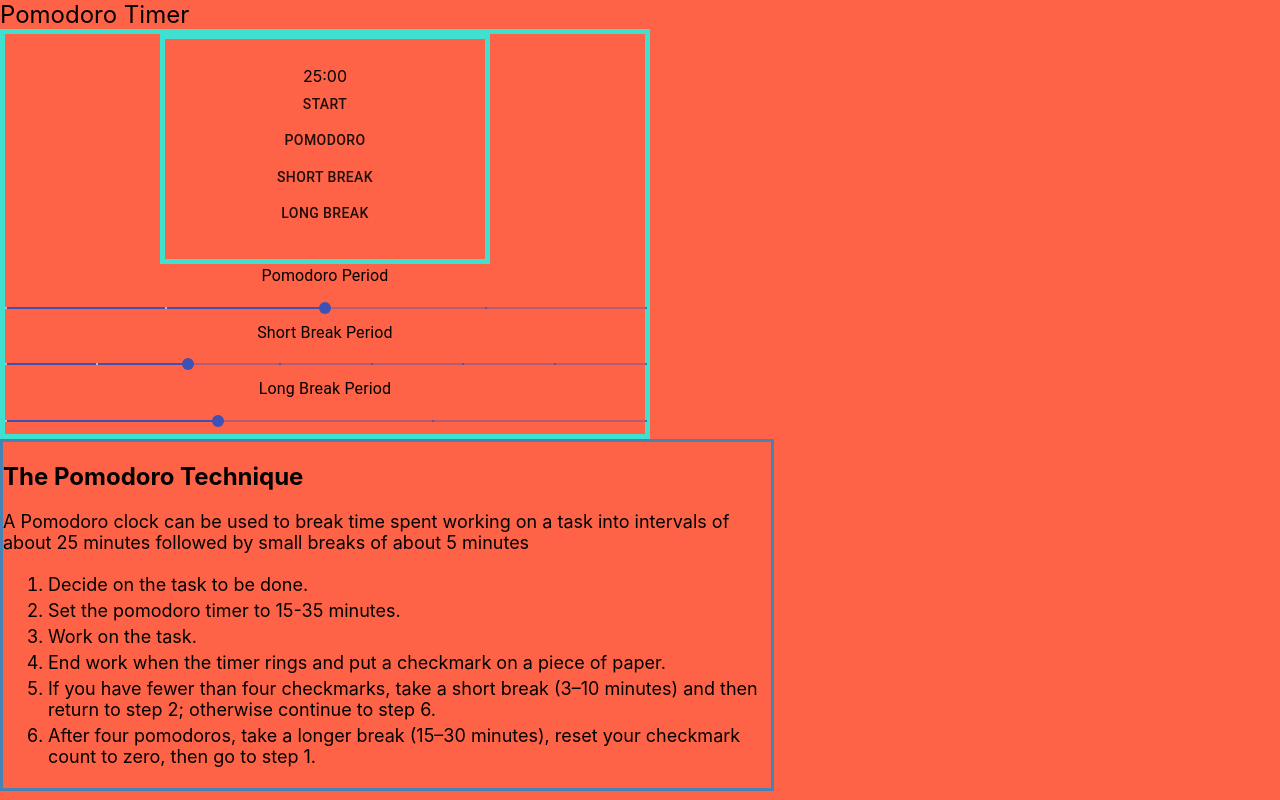
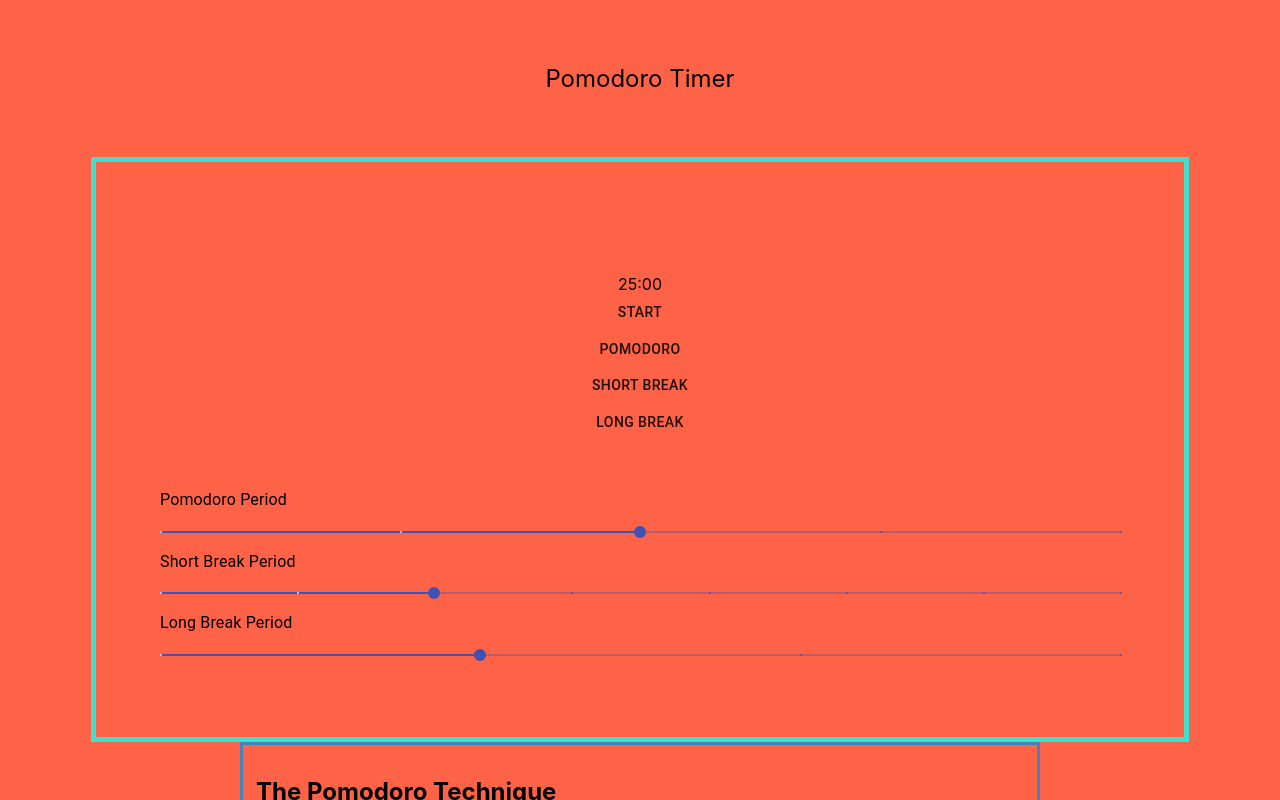
Before and after one commit to vp684/dev-pomodoro, a React (Create React App) app: page / in a window 1280 px wide. Shown: the top 800 px of the page. Built offline with nearby package versions, Linux system fonts and the light colour scheme.

Commit message:
timer finished alert

```diff
--- a/package.json
+++ b/package.json
@@ -4,12 +4,13 @@
   "private": true,
   "dependencies": {
     "@material-ui/core": "^4.11.0",
+    "@material-ui/lab": "^4.0.0-alpha.56",
     "@testing-library/jest-dom": "^4.2.4",
     "@testing-library/react": "^9.5.0",
     "@testing-library/user-event": "^7.2.1",
     "react": "^16.13.1",
     "react-dom": "^16.13.1",
-    "react-scripts": "3.4.1"
+    "react-scripts": "^3.4.3"
   },
   "scripts": {
     "start": "react-scripts start",
--- a/src/App.css
+++ b/src/App.css
@@ -1,9 +1,15 @@
+.flex-col-center {
+  display: flex;
+  flex-direction: column;
+  justify-content: center;
+  align-items: center;
+}
 /* App */
 
 .app {
   background-color:rgb(255, 99, 71);
-  height: 100vh;
-  width: 100vw;
+  height: 100%;
+  width: 100%;
 }
 
 
@@ -11,17 +17,17 @@
 /* Clock  */
 
 
-.clock-container {
-  display: flex;
-  flex-direction: column;
-  justify-content: center;
-  align-items: center;
-  width: 50%;
-  height: 50vh;
+.clock {
+  margin: 5%;
+
+}
+
+.clock-opts {
+  padding: 5%;
+  width: 75%;
   border: turquoise;
   border-style: solid;
   border-width: 5px;
-
 }
 
 
@@ -33,12 +39,14 @@
   border: steelblue;
   border-style: solid;
   width: 60%;
+  padding: 1%;
 
 
 }
 
 #title {
   font-size: x-large;
+  margin: 5%;
 }
 
 li {
--- a/src/App.js
+++ b/src/App.js
@@ -7,7 +7,7 @@ import About from './comps/about/About'
 
 function App() {
   return (
-    <div className="app">
+    <div className="app flex-col-center">
       <p id="title">Pomodoro Timer</p>
       <ClockOpts className="clock"/>
       <About/>
--- a/src/comps/about/About.js
+++ b/src/comps/about/About.js
@@ -10,7 +10,7 @@ function About() {
                 <li>Decide on the task to be done.</li>
                 <li>Set the pomodoro timer to 15-35 minutes.</li>
                 <li>Work on the task.</li>
-                <li>End work when the timer rings and put a checkmark on a piece of paper.</li>
+                <li>End work when the timer rings record a checkmark for the task.</li>
 
                 <li>If you have fewer than four checkmarks, take a short break (3–10 minutes) and
                      then return to step 2; otherwise continue to step 6.</li>
--- /dev/null
+++ b/src/comps/alert/Alert.js
@@ -0,0 +1,11 @@
+import React from 'react'
+
+function Alert() {
+    return (
+        <div>
+            <strong>Pomodoro period complete. Make a checkmark.</strong>
+        </div>
+    )
+}
+
+export default Alert
--- a/src/comps/clock/Clock.js
+++ b/src/comps/clock/Clock.js
@@ -2,11 +2,15 @@ import React, { useState, useEffect } from 'react'
 
 import Button from '@material-ui/core/Button'
 
+import Alert from '../alert/Alert'
+
 let currTime = new Date(2000, 0, 1, 1, 25, 0, 0).getTime()
 
 function Clock(props) {
+
     const [pause, setPause] = useState(true)
     const [duration, setDuration] = useState(true)
+    const [showalert, setAlert] = useState(false)
 
     const toggleTimer = () => {
         setPause(!pause)
@@ -24,6 +28,7 @@ function Clock(props) {
 
         if(mins === 0 && secs === 0){
             setPause(true)
+            setAlert(true)
         }
         if(secs === 0) secs = "00"
         if(secs < 10 && secs > 0) secs = "0" + secs.toString()
@@ -53,12 +58,16 @@ function Clock(props) {
     }, [pause, duration, displayTime])
 
     return (
-        <div className="clock-container">
+        <div className="clock flex-col-center">
             <div id="timer-mins"> {displayTime} </div>
             <Button onClick={toggleTimer}>{pause ? "Start": "Pause"}</Button>
             <Button onClick={()=>{changeMins(props.pomo)}}>Pomodoro</Button>
             <Button onClick={()=>{changeMins(props.short)}}>Short Break</Button>
             <Button onClick={()=>{changeMins(props.long)}}>Long Break</Button>
+
+            {showalert && <Alert/>}
+
+
         </div>
     )
 }
--- a/src/comps/clock/ClockOpts.js
+++ b/src/comps/clock/ClockOpts.js
@@ -29,7 +29,7 @@ function ClockOpts() {
     }
 
     return (
-        <div className="clock-container">
+        <div className="clock-opts">
             <Clock pomo={pomo} short={short} long={long}/>
             <Typography id="discrete-slider" gutterBottom>
                 Pomodoro Period
--- a/src/index.css
+++ b/src/index.css
@@ -6,6 +6,7 @@ body {
   -webkit-font-smoothing: antialiased;
   -moz-osx-font-smoothing: grayscale;
 }
+
 p {
   margin: 0;
 }
```
Also changed, not shown: 1 other file (tests, documents, lock files or other folders).
